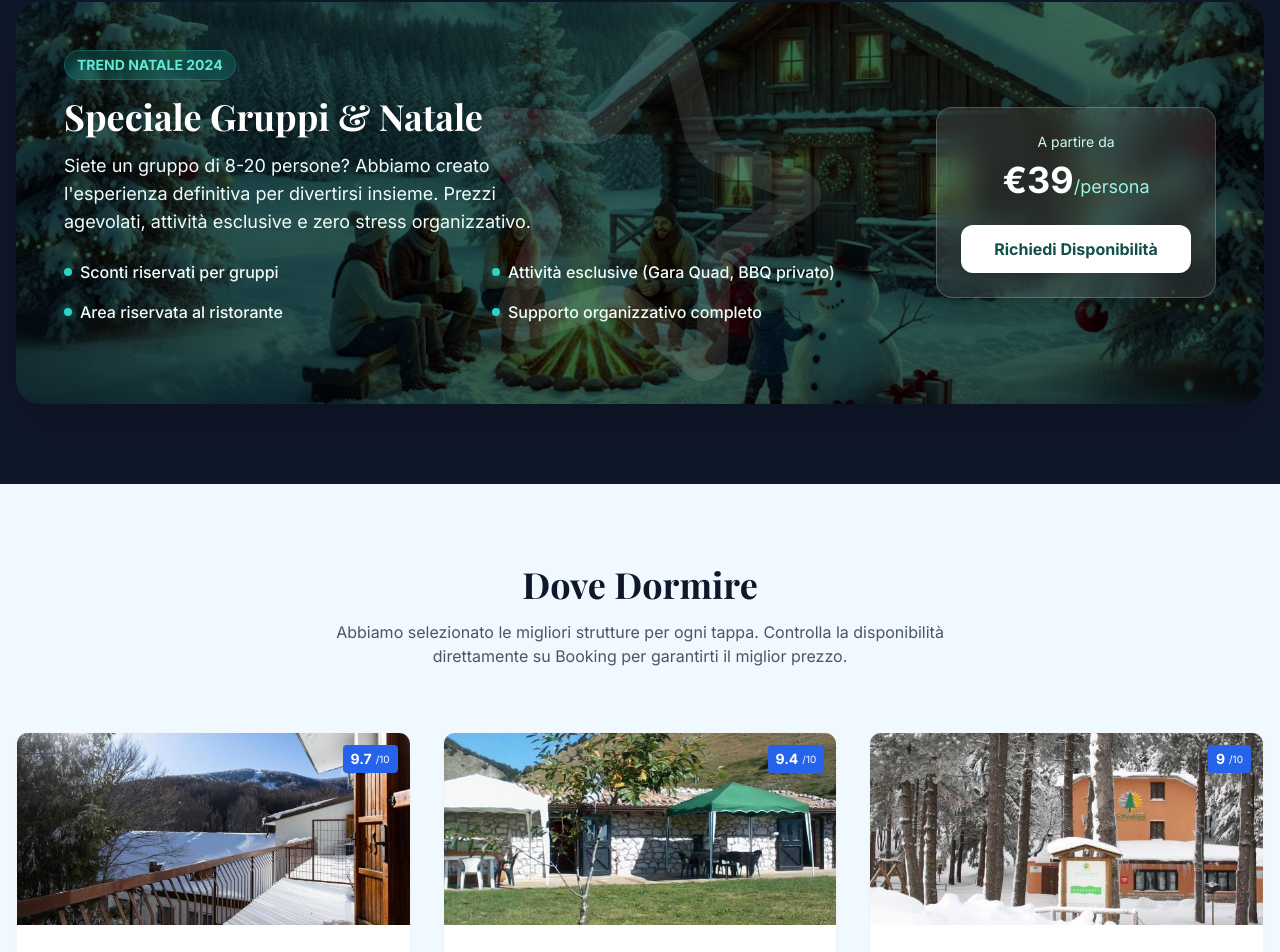
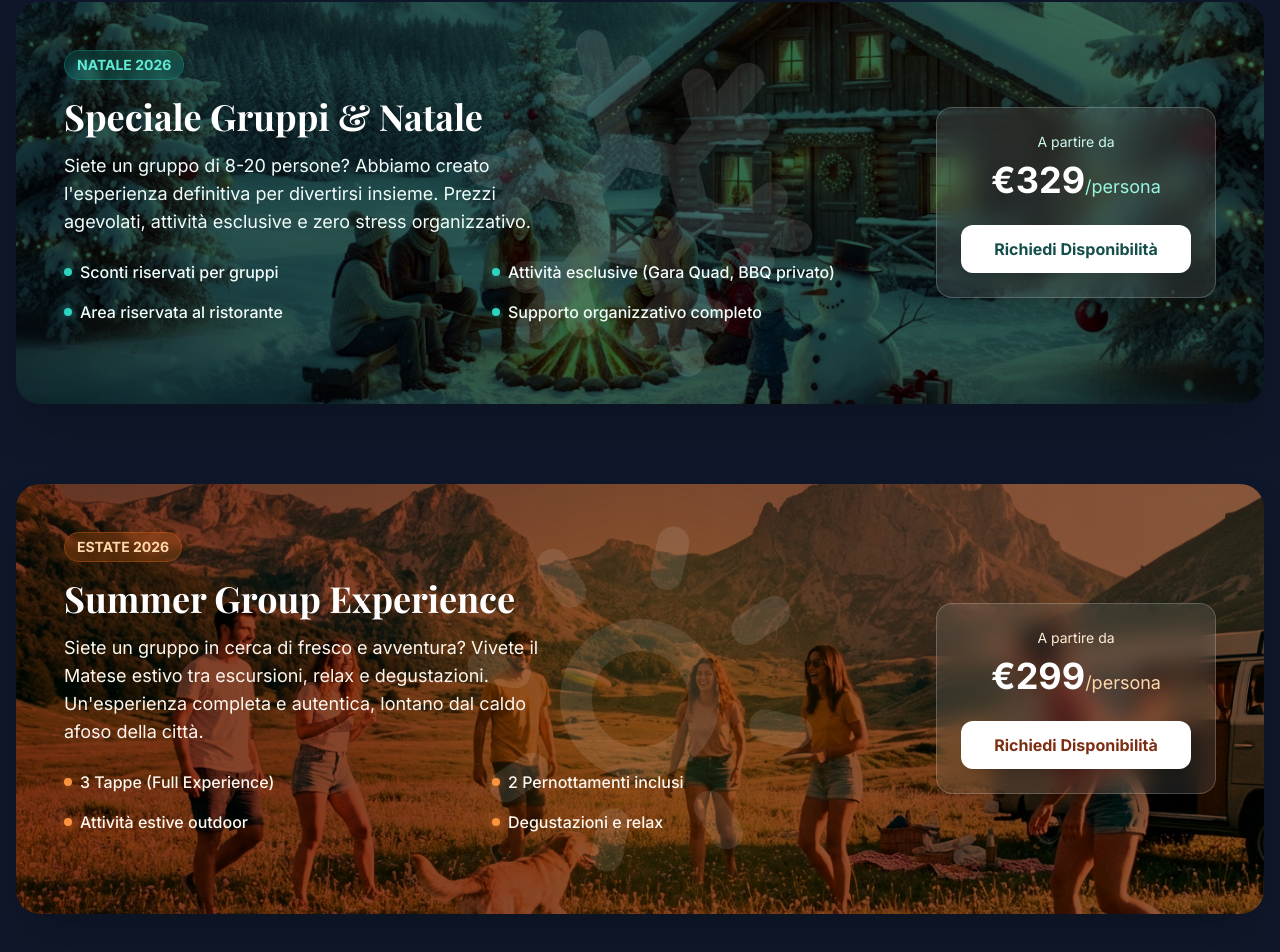
Before and after one commit to giggi30/matese-experience, a React (Vite) app: page / in a window 1280 px wide. Shown: the part 3878-4830 px from the top of the page. Built offline with nearby package versions, Linux system fonts and the light colour scheme.

Commit message:
feat: enhance package logic,  and add Summer Group Experience

```diff
--- a/components/Packages.tsx
+++ b/components/Packages.tsx
@@ -1,7 +1,7 @@
 import React from 'react';
-import { PACKAGES, GROUP_PACKAGE } from '../constants';
+import { PACKAGES, GROUP_PACKAGE, SUMMER_PACKAGE } from '../constants';
 import { Link } from 'react-router-dom';
-import { Check, Star } from 'lucide-react';
+import { Check, Snowflake, Star, Sun } from 'lucide-react';
 
 export const Packages: React.FC = () => {
   return (
@@ -74,13 +74,13 @@ export const Packages: React.FC = () => {
 
 
           <div className="absolute inset-0 flex items-center justify-center opacity-10 z-0 pointer-events-none">
-            <Star className="w-96 h-96 text-white rotate-12" />
+            <Snowflake className="w-96 h-96 text-white rotate-12" />
           </div>
 
           <div className="relative z-10 flex flex-col md:flex-row items-center justify-between gap-8">
             <div className="flex-1">
               <div className="inline-block bg-teal-500/20 text-teal-300 font-bold px-3 py-1 rounded-full text-sm mb-4 backdrop-blur-sm border border-teal-500/30">
-                TREND NATALE 2024
+                NATALE 2026
               </div>
               <h3 className="text-3xl md:text-4xl font-serif font-bold mb-4 text-white">
                 {GROUP_PACKAGE.title}
@@ -101,10 +101,65 @@ export const Packages: React.FC = () => {
 
             <div className="bg-white/10 backdrop-blur-md p-6 rounded-2xl border border-white/20 text-center min-w-[280px] shadow-xl">
               <p className="text-sm text-teal-100 mb-2">A partire da</p>
-              <p className="text-4xl font-bold text-white mb-6">€39<span className="text-lg font-normal text-teal-200">/persona</span></p>
+              <p className="text-4xl font-bold text-white mb-6">€329<span className="text-lg font-normal text-teal-200">/persona</span></p>
               <Link
                 to="/purchase?package=pkg-group"
                 className="block text-center w-full py-3 bg-white text-teal-900 font-bold rounded-xl hover:bg-teal-50 transition-colors shadow-lg"
+              >
+                Richiedi Disponibilità
+              </Link>
+            </div>
+          </div>
+        </div>
+
+        {/* Summer Group Special Section */}
+        <div id="summer" className="relative rounded-3xl p-8 md:p-12 overflow-hidden shadow-2xl group mt-20 scroll-mt-32">
+          {/* Background Image */}
+          <div className="absolute inset-0 z-0">
+            <img
+              src="immagini/summer_group.jpeg"
+              alt="Estate sul Matese"
+              className="w-full h-[500px] object-cover object-center transition-transform duration-700 group-hover:scale-105"
+            />
+            <div className="absolute inset-0 bg-gradient-to-r from-orange-900/90 to-amber-900/80 mix-blend-multiply"></div>
+          </div>
+
+          <div className="absolute inset-0 flex items-center justify-center opacity-10 z-0 pointer-events-none">
+            <div className="w-96 h-96 bg-yellow-500 rounded-full blur-3xl"></div>
+          </div>
+
+          <div className="absolute inset-0 flex items-center justify-center opacity-10 z-0 pointer-events-none">
+            <Sun className="w-96 h-96 text-white rotate-12" />
+          </div>
+
+          <div className="relative z-10 flex flex-col md:flex-row items-center justify-between gap-8">
+            <div className="flex-1">
+              <div className="inline-block bg-orange-500/20 text-orange-200 font-bold px-3 py-1 rounded-full text-sm mb-4 backdrop-blur-sm border border-orange-500/30">
+                ESTATE 2026
+              </div>
+              <h3 className="text-3xl md:text-4xl font-serif font-bold mb-4 text-white">
+                {SUMMER_PACKAGE.title}
+              </h3>
+              <p className="text-orange-50 text-lg mb-6 max-w-lg">
+                Siete un gruppo in cerca di fresco e avventura? Vivete il Matese estivo tra escursioni, relax e degustazioni.
+                Un'esperienza completa e autentica, lontano dal caldo afoso della città.
+              </p>
+              <div className="grid grid-cols-1 sm:grid-cols-2 gap-4 mb-8">
+                {SUMMER_PACKAGE.features.map((f, i) => (
+                  <div key={i} className="flex items-center gap-2 text-orange-50 font-medium">
+                    <div className="w-2 h-2 bg-orange-400 rounded-full shadow-[0_0_10px_rgba(251,146,60,0.5)]"></div>
+                    {f}
+                  </div>
+                ))}
+              </div>
+            </div>
+
+            <div className="bg-white/10 backdrop-blur-md p-6 rounded-2xl border border-white/20 text-center min-w-[280px] shadow-xl">
+              <p className="text-sm text-orange-100 mb-2">A partire da</p>
+              <p className="text-4xl font-bold text-white mb-6">€299<span className="text-lg font-normal text-orange-200">/persona</span></p>
+              <Link
+                to="/purchase?package=pkg-summer"
+                className="block text-center w-full py-3 bg-white text-orange-900 font-bold rounded-xl hover:bg-orange-50 transition-colors shadow-lg"
               >
                 Richiedi Disponibilità
               </Link>
--- a/constants.ts
+++ b/constants.ts
@@ -30,16 +30,16 @@ export const PACKAGES: PackageData[] = [
     title: 'Assaggio del Matese',
     subtitle: 'Esperienza Giornaliera',
     duration: '1 Giorno',
-    price: '€49',
+    price: '€69',
     features: ['1 Tappa a scelta', 'Pranzo Tipico incluso', 'Attività guidata pomeridiana', 'Assistenza in loco'],
     highlight: false
   },
   {
     id: 'pkg-2',
-    title: 'Weekend sulla Neve',
+    title: 'Weekend in montagna',
     subtitle: 'Il Best Seller per Coppie',
     duration: '2 Giorni',
-    price: '€129',
+    price: '€189',
     features: ['2 Tappe (Lago + Campitello)', 'Pernottamento incluso (1 notte)', 'Cena tipica + Pranzi', 'Noleggio attrezzatura base'],
     highlight: true
   },
@@ -48,7 +48,7 @@ export const PACKAGES: PackageData[] = [
     title: 'Matese Experience Completa',
     subtitle: 'Immersione Totale',
     duration: '3 Giorni',
-    price: '€199',
+    price: '€349',
     features: ['Tour completo delle 3 tappe', '2 Notti in Chalet/Hotel', 'Tutte le attività incluse', 'Degustazione prodotti locali'],
     highlight: false
   }
@@ -59,8 +59,18 @@ export const GROUP_PACKAGE: PackageData = {
   title: 'Speciale Gruppi & Natale',
   subtitle: 'Ideale per 8-20 persone',
   duration: 'Personalizzabile',
-  price: 'da €39/persona',
+  price: 'da €329/persona',
   features: ['Sconti riservati per gruppi', 'Attività esclusive (Gara Quad, BBQ privato)', 'Area riservata al ristorante', 'Supporto organizzativo completo'],
+  isGroup: true
+};
+
+export const SUMMER_PACKAGE: PackageData = {
+  id: 'pkg-summer',
+  title: 'Summer Group Experience',
+  subtitle: 'Fuga dal Caldo (Gruppi 8-20)',
+  duration: '3 Giorni',
+  price: '€299',
+  features: ['3 Tappe (Full Experience)', '2 Pernottamenti inclusi', 'Attività estive outdoor', 'Degustazioni e relax'],
   isGroup: true
 };
 
```
Also changed, not shown: App/pages/Purchase.tsx (+90 -36 lines), public/immagini/summer_group.jpeg (added).
